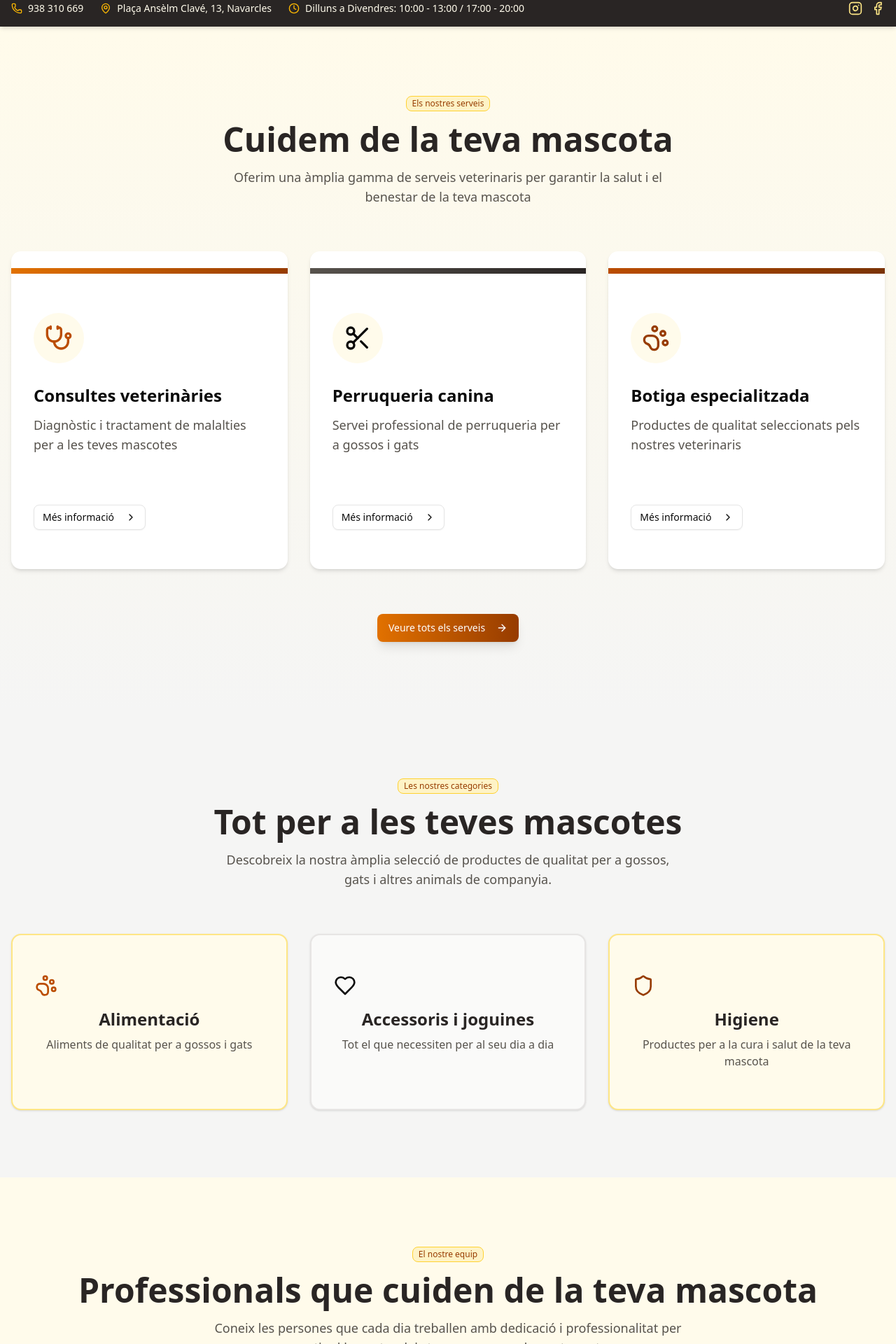
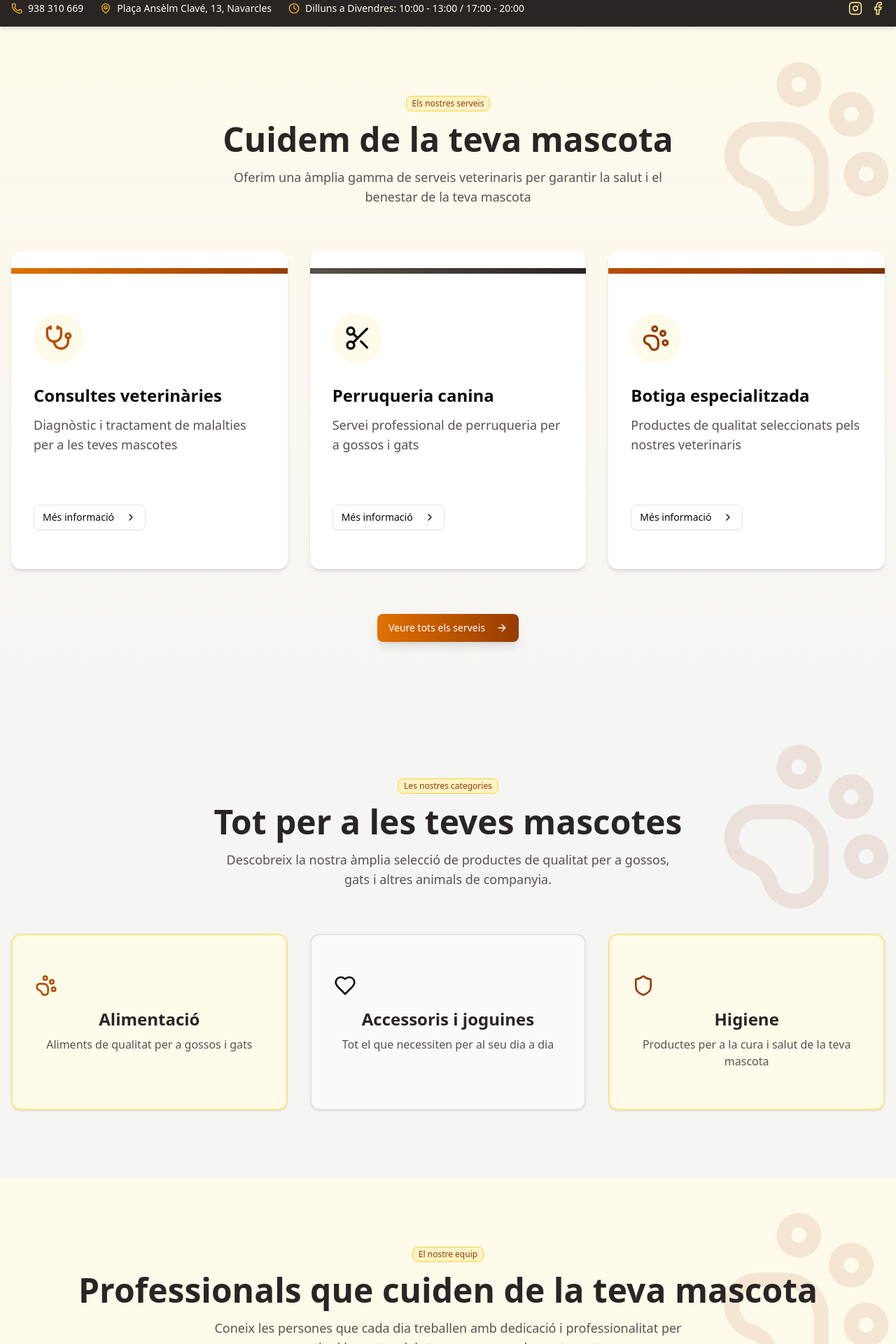
Before and after one commit to gcarrerag/webapp_cvn, a Next.js app: page / in a window 1280 px wide. Shown: the part 835-2755 px from the top of the page at 70% size. Built offline with nearby package versions, Linux system fonts and the light colour scheme.

Commit message:
Estil modificat a tota la web

```diff
--- a/app/page.js
+++ b/app/page.js
@@ -282,8 +282,18 @@ export default function Home() {
       </section>
 
       {/* Servicios destacados */}
-      <section ref={servicesRef} className="py-24 bg-gradient-to-b from-amber-50 to-stone-100 overflow-hidden">
-        <div className="container mx-auto px-4">
+      <section ref={servicesRef} className="py-24 bg-gradient-to-b from-amber-50 to-stone-100 overflow-hidden relative">
+        {/* Huella en la sección de servicios */}
+        <motion.div
+          className="absolute top-10 right-0"
+          initial={{ opacity: 0, x: 20 }}
+          animate={{ opacity: 0.1, x: 0 }}
+          transition={{ duration: 0.8, delay: 0.3 }}
+        >
+          <PawPrint className="h-64 w-64 text-amber-800" />
+        </motion.div>
+
+        <div className="container mx-auto px-4 relative z-10">
           <div className="text-center mb-16">
             <motion.div
               initial={{ opacity: 0, y: 20 }}
@@ -358,8 +368,18 @@ export default function Home() {
       </section>
 
       {/* Categorías destacadas */}
-      <section id="categories" className="py-24 bg-stone-100">
-        <div className="container mx-auto px-4">
+      <section id="categories" className="py-24 bg-stone-100 relative">
+        {/* Huella en la sección de categorías */}
+        <motion.div
+          className="absolute top-10 right-0"
+          initial={{ opacity: 0, x: 20 }}
+          animate={{ opacity: 0.1, x: 0 }}
+          transition={{ duration: 0.8, delay: 0.3 }}
+        >
+          <PawPrint className="h-64 w-64 text-amber-800" />
+        </motion.div>
+
+        <div className="container mx-auto px-4 relative z-10">
           <div className="text-center mb-16">
             <motion.div
               initial={{ opacity: 0, y: 20 }}
@@ -407,8 +427,18 @@ export default function Home() {
       </section>
 
       {/* Equipo */}
-      <section className="py-24 bg-amber-50">
-        <div className="container mx-auto px-4">
+      <section className="py-24 bg-amber-50 relative">
+        {/* Huella en la sección del equipo */}
+        <motion.div
+          className="absolute top-10 right-0"
+          initial={{ opacity: 0, x: 20 }}
+          animate={{ opacity: 0.1, x: 0 }}
+          transition={{ duration: 0.8, delay: 0.3 }}
+        >
+          <PawPrint className="h-64 w-64 text-amber-800" />
+        </motion.div>
+
+        <div className="container mx-auto px-4 relative z-10">
           <div className="text-center mb-16">
             <motion.div
               initial={{ opacity: 0, y: 20 }}
@@ -484,8 +514,18 @@ export default function Home() {
       </section>
 
       {/* Sección informativa con imagen */}
-      <section className="py-24 bg-stone-100 overflow-hidden">
-        <div className="container mx-auto px-4">
+      <section className="py-24 bg-stone-100 overflow-hidden relative">
+        {/* Huella en la sección informativa */}
+        <motion.div
+          className="absolute top-10 right-0"
+          initial={{ opacity: 0, x: 20 }}
+          animate={{ opacity: 0.1, x: 0 }}
+          transition={{ duration: 0.8, delay: 0.3 }}
+        >
+          <PawPrint className="h-64 w-64 text-amber-800" />
+        </motion.div>
+
+        <div className="container mx-auto px-4 relative z-10">
           <div className="grid grid-cols-1 lg:grid-cols-2 gap-12 items-center">
             <motion.div
               initial={{ opacity: 0, x: -50 }}
@@ -619,8 +659,18 @@ export default function Home() {
       </section>
 
       {/* Horarios y ubicación */}
-      <section className="py-24 bg-white">
-        <div className="container mx-auto px-4">
+      <section className="py-24 bg-white relative">
+        {/* Huella en la sección de horarios */}
+        <motion.div
+          className="absolute top-10 right-0"
+          initial={{ opacity: 0, x: 20 }}
+          animate={{ opacity: 0.1, x: 0 }}
+          transition={{ duration: 0.8, delay: 0.3 }}
+        >
+          <PawPrint className="h-64 w-64 text-amber-800" />
+        </motion.div>
+
+        <div className="container mx-auto px-4 relative z-10">
           <div className="text-center mb-16">
             <motion.div
               initial={{ opacity: 0, y: 20 }}
@@ -751,8 +801,18 @@ export default function Home() {
       </section>
 
       {/* Testimonios */}
-      <section ref={testimonialsRef} className="py-24 bg-amber-50">
-        <div className="container mx-auto px-4">
+      <section ref={testimonialsRef} className="py-24 bg-amber-50 relative">
+        {/* Huella en la sección de testimonios */}
+        <motion.div
+          className="absolute top-10 right-0"
+          initial={{ opacity: 0, x: 20 }}
+          animate={{ opacity: 0.1, x: 0 }}
+          transition={{ duration: 0.8, delay: 0.3 }}
+        >
+          <PawPrint className="h-64 w-64 text-amber-800" />
+        </motion.div>
+
+        <div className="container mx-auto px-4 relative z-10">
           <div className="text-center mb-16">
             <motion.div
               initial={{ opacity: 0, y: 20 }}
@@ -811,6 +871,16 @@ export default function Home() {
 
       {/* CTA Section */}
       <section className="py-24 bg-gradient-to-r from-amber-700 to-stone-800 text-white relative overflow-hidden">
+        {/* Huella en la sección CTA */}
+        <motion.div
+          className="absolute top-10 right-0"
+          initial={{ opacity: 0, x: 20 }}
+          animate={{ opacity: 0.1, x: 0 }}
+          transition={{ duration: 0.8, delay: 0.3 }}
+        >
+          <PawPrint className="h-64 w-64 text-white" />
+        </motion.div>
+
         <div className="absolute inset-0 bg-[url('/abstract-geometric-flow.png')] opacity-10 mix-blend-overlay"></div>
         <motion.div
           className="absolute -top-20 -left-20 w-40 h-40 bg-amber-500/20 rounded-full blur-3xl"
@@ -858,8 +928,8 @@ export default function Home() {
       </section>
 
       {/* Footer */}
-      <footer className="bg-stone-900 text-white pt-16 pb-8">
-        <div className="container mx-auto px-4">
+      <footer className="bg-stone-900 text-white pt-16 pb-8 relative">
+        <div className="container mx-auto px-4 relative z-10">
           <div className="grid grid-cols-1 md:grid-cols-4 gap-8 mb-12">
             <div>
               <h3 className="text-xl font-bold mb-6 text-amber-200">Centre Veterinari Navarcles</h3>
```
